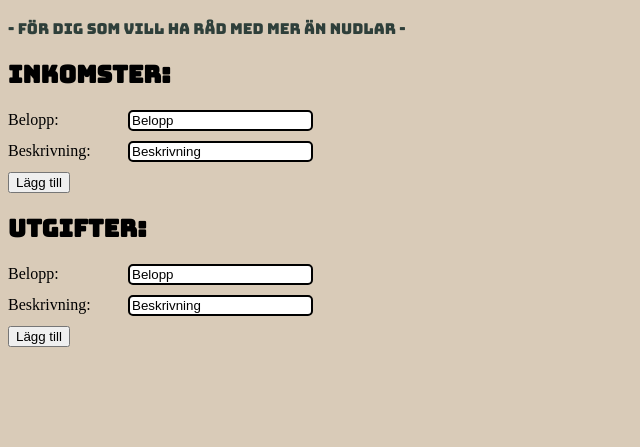
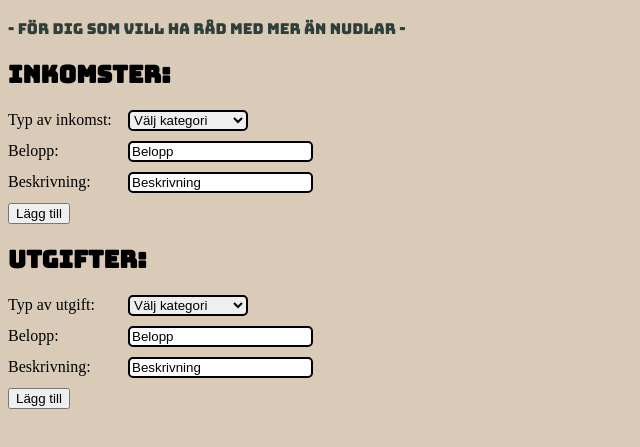
Before and after one commit to kickzon/inte-pank, a website built with Vite: page index.html in a window 1280 px wide. Shown: the part 67-514 px from the top of the page, without its empty margins (0-640 px from the left). Built offline with nearby package versions, Linux system fonts and the light colour scheme.

Commit message:
add options

```diff
--- a/index.html
+++ b/index.html
@@ -17,6 +17,13 @@
     <div class="income-entry">
       <h2>Inkomster:</h2>
         <div class="field">
+          <label for="incomeType">Typ av inkomst:</label>
+          <select name="incomeType" id="incomeType" required>
+            <option value="" disabled selected>Välj kategori</option>
+          </select>
+        </div>
+
+        <div class="field">
           <label for="income">Belopp:</label>
           <input type="number" id="income" placeholder="Belopp"/>
         </div>
@@ -30,6 +37,13 @@
 
     <div class="expenses-entry">
       <h2>Utgifter:</h2>
+        <div class="field">
+          <label for="expenseType">Typ av utgift:</label>
+          <select name="expenseType" id="expenseType" required>
+            <option value="" disabled selected>Välj kategori</option>
+          </select>
+        </div>
+
         <div class="field">
           <label for="expenses">Belopp:</label>
           <input type="number" id="expenses" placeholder="Belopp" />
--- a/src/main.ts
+++ b/src/main.ts
@@ -144,7 +144,7 @@ function renderData() {
   myData.forEach((item) => {
     html += `
       <div class="data-item">
-        <span>${item.description}: ${item.amount}</span>
+        <span>${item.description}: ${item.amount} kr</span>
         <button class="delete-btn" data-id="${myData.indexOf(item)}">Ta bort</button>
       </div>
     `;
@@ -166,7 +166,26 @@ function deleteItem(e) {
 
   saveDataToLocalStorage();
   renderData();
+  loadDataFromLocalStorage();
 }
 
 loadDataFromLocalStorage();
 renderData();
+
+/***************************************************/
+/********************* DROPDOWN ********************/
+/***************************************************/
+
+const incomecategories = document.querySelector('#incomeType');
+if (incomecategories) {
+  categories.income.forEach((category) => {
+    incomecategories.innerHTML += `<option value="${category.value}">${category.text}</option>`;
+  });
+}
+
+const expenseCategories = document.querySelector('#expenseType');
+if (expenseCategories) {
+  categories.expenses.forEach((category) => {
+    expenseCategories.innerHTML += `<option value="${category.value}">${category.text}</option>`;
+  });
+}
--- a/src/style.css
+++ b/src/style.css
@@ -43,6 +43,12 @@ input {
   width: 120px;
 }
 
+.field select {
+  width: 120px;
+  border: 2px solid black;
+  border-radius: 5px;
+}
+
 @media (max-width: 600px) {
   .field {
     flex-direction: column;
```
